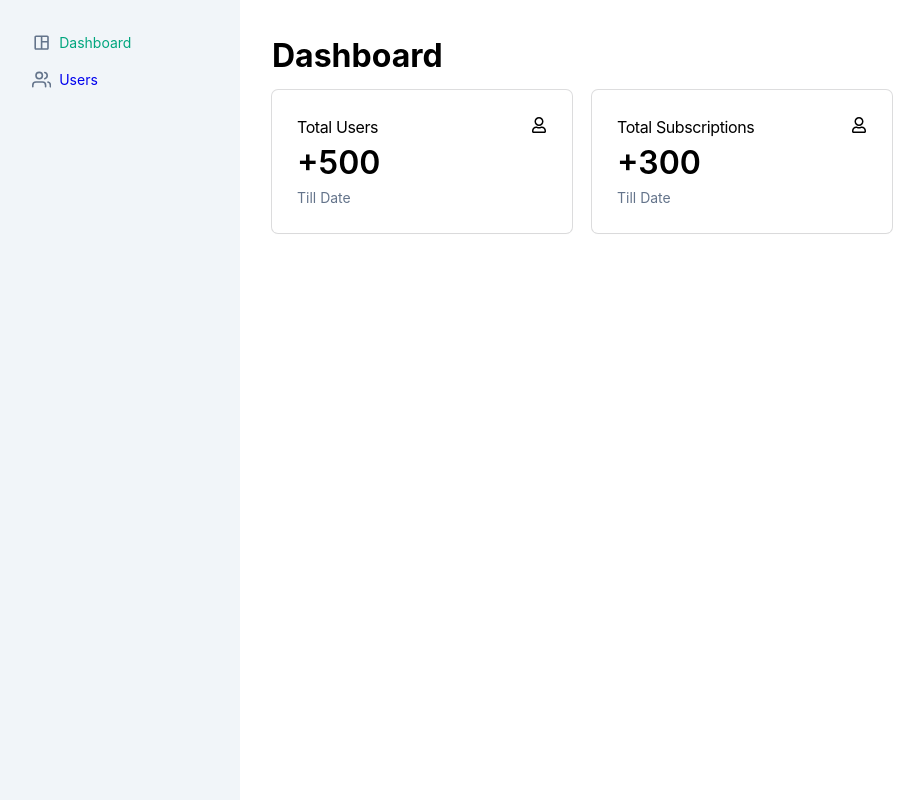
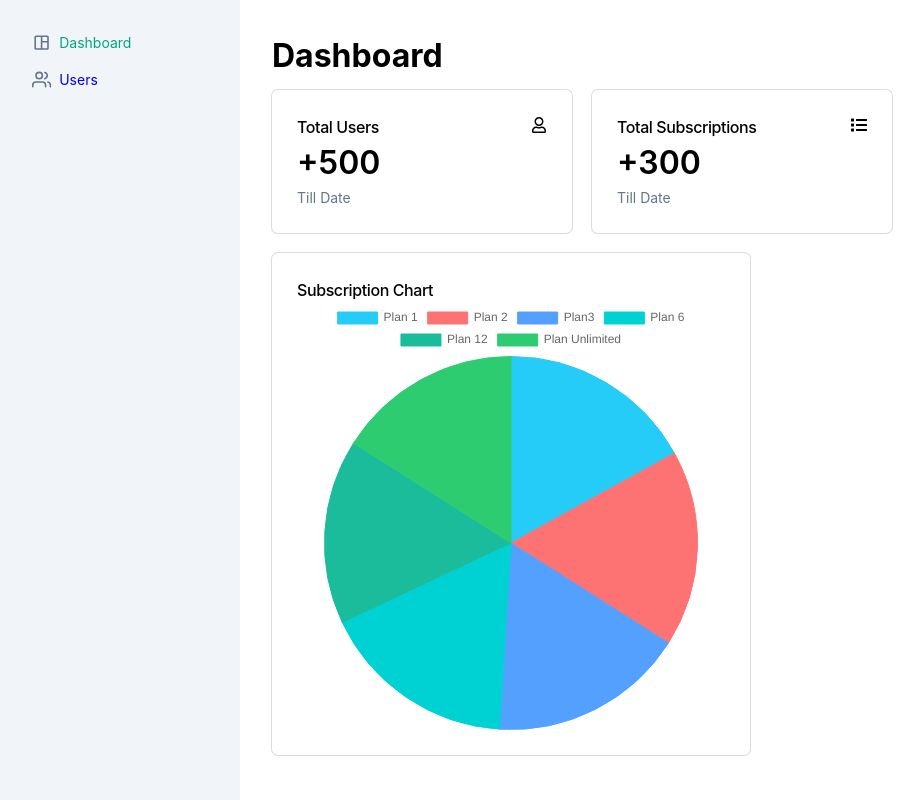
Before and after one commit to shirshak90/frontend-task, a React (Vite) app: page / in a window 1280 px wide. Shown: the whole page, without its empty margins (0-924 px from the left). Built offline with nearby package versions, Linux system fonts and the light colour scheme.

Commit message:
subscription chart in dashboard

```diff
--- a/package.json
+++ b/package.json
@@ -11,12 +11,14 @@
   },
   "dependencies": {
     "@tanstack/react-table": "^8.17.3",
+    "chart.js": "^4.4.3",
     "class-variance-authority": "^0.7.0",
     "clsx": "^2.1.1",
     "date-fns": "^3.6.0",
     "rc-dropdown": "^4.2.0",
     "rc-menu": "^9.14.0",
     "react": "^18.2.0",
+    "react-chartjs-2": "^5.2.0",
     "react-dom": "^18.2.0",
     "react-icons": "^5.2.1",
     "react-router-dom": "^6.23.1",
--- a/src/components/card.tsx
+++ b/src/components/card.tsx
@@ -25,7 +25,7 @@ const CardTitle = ({ children, icon, className }: CardPropsWithIcon) => (
 );
 
 const CardContent = ({ children, className }: CardProps) => (
-  <div className={clsx(className)}>{children}</div>
+  <div className={clsx("card-content", className)}>{children}</div>
 );
 
 const CardDescription = ({ children, className }: CardProps) => (
--- /dev/null
+++ b/src/constants/colorScheme.ts
@@ -0,0 +1,46 @@
+export const colorScheme = [
+  "#25CCF7",
+  "#FD7272",
+  "#54a0ff",
+  "#00d2d3",
+  "#1abc9c",
+  "#2ecc71",
+  "#3498db",
+  "#9b59b6",
+  "#34495e",
+  "#16a085",
+  "#27ae60",
+  "#2980b9",
+  "#8e44ad",
+  "#2c3e50",
+  "#f1c40f",
+  "#e67e22",
+  "#e74c3c",
+  "#ecf0f1",
+  "#95a5a6",
+  "#f39c12",
+  "#d35400",
+  "#c0392b",
+  "#bdc3c7",
+  "#7f8c8d",
+  "#55efc4",
+  "#81ecec",
+  "#74b9ff",
+  "#a29bfe",
+  "#dfe6e9",
+  "#00b894",
+  "#00cec9",
+  "#0984e3",
+  "#6c5ce7",
+  "#ffeaa7",
+  "#fab1a0",
+  "#ff7675",
+  "#fd79a8",
+  "#fdcb6e",
+  "#e17055",
+  "#d63031",
+  "#feca57",
+  "#5f27cd",
+  "#54a0ff",
+  "#01a3a4",
+];
--- a/src/index.css
+++ b/src/index.css
@@ -279,8 +279,9 @@ td {
 
 .dashboard-charts {
   display: grid;
+  grid-template-columns: repeat(2, 1fr);
   gap: 20px;
-  margin-top: 10px;
+  margin-top: 20px;
 }
 
 /* Card */
@@ -293,12 +294,14 @@ td {
 
 .card-header {
   padding: 25px;
+  padding-bottom: 0;
   display: flex;
   flex-direction: column;
 }
 
 .card-title {
   letter-spacing: -0.025em;
+  font-weight: 500;
   display: flex;
   align-items: center;
   justify-content: space-between;
--- /dev/null
+++ b/src/pages/dashboard/components/subscriptions-chart.tsx
@@ -0,0 +1,47 @@
+import { Pie } from "react-chartjs-2";
+import { Chart as ChartJS, ArcElement, Tooltip, Legend } from "chart.js";
+
+import {
+  Card,
+  CardContent,
+  CardHeader,
+  CardTitle,
+} from "../../../components/card";
+import { getPlanCount } from "../../../utils/getPlanCount";
+import { colorScheme } from "../../../constants/colorScheme";
+
+ChartJS.register(ArcElement, Tooltip, Legend);
+
+export function SubscriptionChart() {
+  const subscriptions = getPlanCount();
+
+  const pieData = {
+    labels: Object.keys(subscriptions.planCounts),
+    datasets: [
+      {
+        label: "Total",
+        data: Object.values(subscriptions.planCounts).map((item) => +item),
+        borderWidth: 1,
+        backgroundColor: Object.keys(subscriptions.planCounts).map(
+          (_, index) => colorScheme[index]
+        ),
+        borderColor: Object.keys(subscriptions.planCounts).map(
+          (_, index) => colorScheme[index]
+        ),
+      },
+    ],
+  };
+
+  return (
+    <Card>
+      <CardHeader>
+        <CardTitle>
+          <p>Subscription Chart</p>
+        </CardTitle>
+      </CardHeader>
+      <CardContent>
+        <Pie data={pieData} />
+      </CardContent>
+    </Card>
+  );
+}
--- a/src/pages/dashboard/components/total-subscriptions.tsx
+++ b/src/pages/dashboard/components/total-subscriptions.tsx
@@ -5,7 +5,8 @@ import {
   CardContent,
   CardDescription,
 } from "../../../components/card";
-import { FaRegUser } from "react-icons/fa";
+import { FaList } from "react-icons/fa";
+
 import { getPlanCount } from "../../../utils/getPlanCount";
 
 export function TotalSubscriptions() {
@@ -13,16 +14,16 @@ export function TotalSubscriptions() {
   return (
     <Card>
       <CardHeader>
-        <CardTitle icon={<FaRegUser />}>
+        <CardTitle icon={<FaList />}>
           <p>Total Subscriptions</p>
         </CardTitle>
-        <CardContent>
-          <p style={{ fontSize: "2rem", fontWeight: 600 }}>
-            +{subscriptions.totalPlans}
-          </p>
-          <CardDescription>Till Date</CardDescription>
-        </CardContent>
       </CardHeader>
+      <CardContent>
+        <p style={{ fontSize: "2rem", fontWeight: 600 }}>
+          +{subscriptions.totalPlans}
+        </p>
+        <CardDescription>Till Date</CardDescription>
+      </CardContent>
     </Card>
   );
 }
--- a/src/pages/dashboard/components/total-users.tsx
+++ b/src/pages/dashboard/components/total-users.tsx
@@ -1,3 +1,5 @@
+import { FaRegUser } from "react-icons/fa";
+
 import {
   Card,
   CardHeader,
@@ -6,7 +8,6 @@ import {
   CardDescription,
 } from "../../../components/card";
 import { getTotalUsers } from "../../../utils/getTotalUsers";
-import { FaRegUser } from "react-icons/fa";
 
 export function TotalUsers() {
   const users = getTotalUsers();
@@ -16,13 +17,11 @@ export function TotalUsers() {
         <CardTitle icon={<FaRegUser />}>
           <p>Total Users</p>
         </CardTitle>
-        <CardContent>
-          <p style={{ fontSize: "2rem", fontWeight: 600 }}>
-            +{users.totalUsers}
-          </p>
-          <CardDescription>Till Date</CardDescription>
-        </CardContent>
       </CardHeader>
+      <CardContent>
+        <p style={{ fontSize: "2rem", fontWeight: 600 }}>+{users.totalUsers}</p>
+        <CardDescription>Till Date</CardDescription>
+      </CardContent>
     </Card>
   );
 }
--- a/src/pages/dashboard/dashboard.tsx
+++ b/src/pages/dashboard/dashboard.tsx
@@ -1,4 +1,5 @@
 import { DashboardHeader } from "../../components/dashboard-header";
+import { SubscriptionChart } from "./components/subscriptions-chart";
 import { TotalSubscriptions } from "./components/total-subscriptions";
 import { TotalUsers } from "./components/total-users";
 
@@ -11,7 +12,9 @@ export function DashboardPage() {
         <TotalSubscriptions />
       </div>
 
-      <div className="dashboard-charts"></div>
+      <div className="dashboard-charts">
+        <SubscriptionChart />
+      </div>
     </div>
   );
 }
--- a/src/utils/getPlanCount.tsx
+++ b/src/utils/getPlanCount.tsx
@@ -1,14 +1,14 @@
 import { subscriptions } from "../data";
 
 type PlanCount = {
-  [key: string]: number;
+  [key: string]: number | string;
 };
 
 export function getPlanCount() {
   const totalPlans = subscriptions.length;
 
   const planCounts = subscriptions.reduce<PlanCount>((acc, curr) => {
-    acc[curr.package] = (acc[curr.package] || 0) + 1;
+    acc[curr.package] = ((acc[curr.package] as number) || 0) + 1;
     return acc;
   }, {});
 
```
Also changed, not shown: 1 other file (tests, documents, lock files or other folders).
